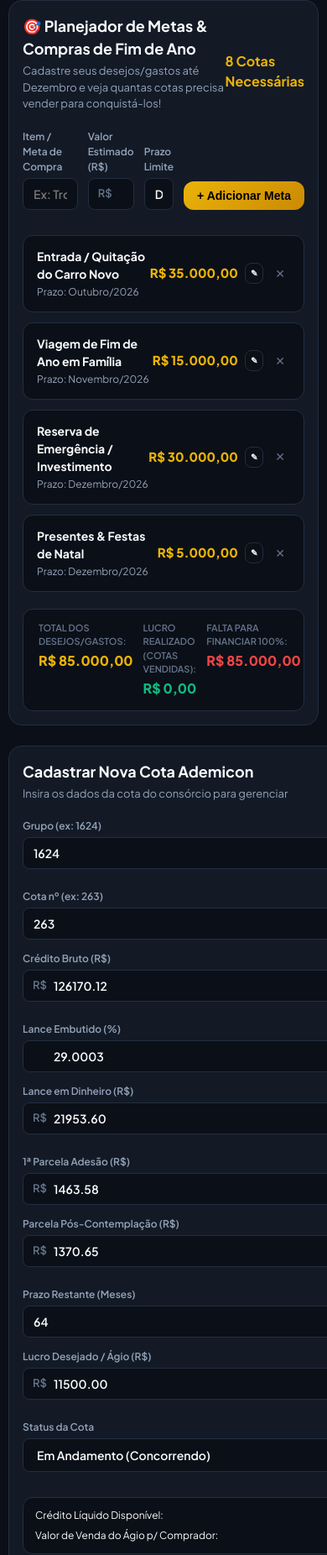
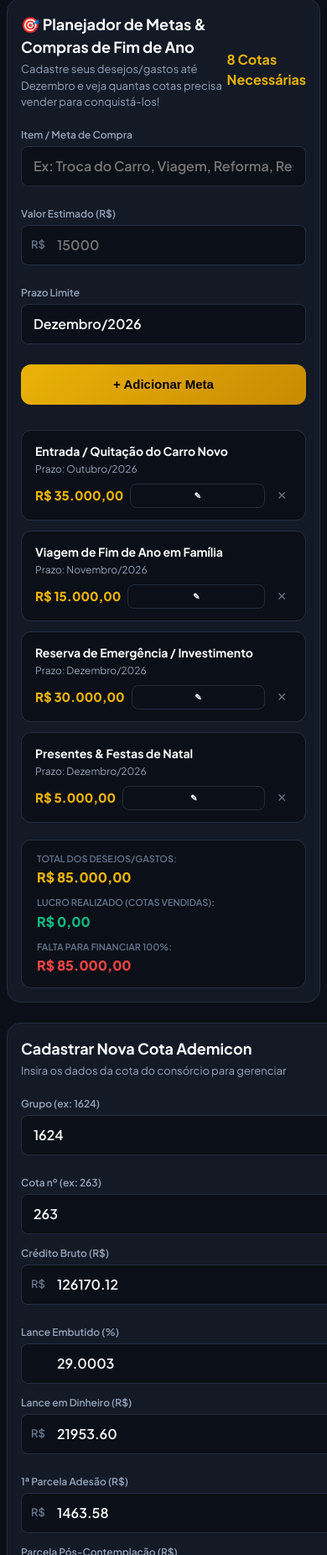
Before and after one commit to brenogonzagacarvalho/gestor-consorcio, a website: page index.html in a window 390 px wide. Shown: the part 1021-2873 px from the top of the page at 84% size. Drawn offline with Linux system fonts and the light colour scheme; no server answers.

Commit message:
fix: corrige erros no console da vercal e melhorar digitacao mobile"

```diff
--- a/index.html
+++ b/index.html
@@ -109,7 +109,7 @@
                     <label for="meta-valor">Valor Estimado (R$)</label>
                     <div class="input-prefix">
                         <span>R$</span>
-                        <input type="number" id="meta-valor" placeholder="15000" step="500" required>
+                        <input type="number" id="meta-valor" placeholder="15000" step="500" inputmode="decimal" required>
                     </div>
                 </div>
                 <div class="form-group flex-1">
@@ -117,10 +117,10 @@
                     <input type="text" id="meta-prazo" value="Dezembro/2026" required>
                 </div>
                 <div class="form-group flex-btn" style="gap: 6px;">
-                    <button type="submit" id="btn-salvar-meta" class="btn-primary" style="padding: 9px 16px;">
+                    <button type="submit" id="btn-salvar-meta" class="btn-primary" style="padding: 12px 16px;">
                         <span>+ Adicionar Meta</span>
                     </button>
-                    <button type="button" id="btn-cancelar-meta" class="btn-secondary" style="display: none; padding: 9px 12px;">
+                    <button type="button" id="btn-cancelar-meta" class="btn-secondary" style="display: none; padding: 12px 12px;">
                         <span>Cancelar</span>
                     </button>
                 </div>
@@ -163,11 +163,11 @@
                     <div class="form-row">
                         <div class="form-group">
                             <label for="grupo">Grupo (ex: 1624)</label>
-                            <input type="text" id="grupo" value="1624" placeholder="Ex: 1624" required>
+                            <input type="text" id="grupo" value="1624" placeholder="Ex: 1624" inputmode="numeric" required>
                         </div>
                         <div class="form-group">
                             <label for="cota-num">Cota nº (ex: 263)</label>
-                            <input type="text" id="cota-num" value="263" placeholder="Ex: 263" required>
+                            <input type="text" id="cota-num" value="263" placeholder="Ex: 263" inputmode="numeric" required>
                         </div>
                     </div>
 
@@ -176,13 +176,13 @@
                             <label for="credito-bruto">Crédito Bruto (R$)</label>
                             <div class="input-prefix">
                                 <span>R$</span>
-                                <input type="number" id="credito-bruto" value="126170.12" step="0.01" required>
+                                <input type="number" id="credito-bruto" value="126170.12" step="0.01" inputmode="decimal" required>
                             </div>
                         </div>
                         <div class="form-group">
                             <label for="lance-embutido-pct">Lance Embutido (%)</label>
                             <div class="input-prefix">
-                                <input type="number" id="lance-embutido-pct" value="29.0003" step="0.0001" required>
+                                <input type="number" id="lance-embutido-pct" value="29.0003" step="0.0001" inputmode="decimal" required>
                                 <span>%</span>
                             </div>
                         </div>
@@ -193,14 +193,14 @@
                             <label for="lance-dinheiro">Lance em Dinheiro (R$)</label>
                             <div class="input-prefix">
                                 <span>R$</span>
-                                <input type="number" id="lance-dinheiro" value="21953.60" step="0.01" required>
+                                <input type="number" id="lance-dinheiro" value="21953.60" step="0.01" inputmode="decimal" required>
                             </div>
                         </div>
                         <div class="form-group">
                             <label for="parcela-adesao">1ª Parcela Adesão (R$)</label>
                             <div class="input-prefix">
                                 <span>R$</span>
-                                <input type="number" id="parcela-adesao" value="1463.58" step="0.01" required>
+                                <input type="number" id="parcela-adesao" value="1463.58" step="0.01" inputmode="decimal" required>
                             </div>
                         </div>
                     </div>
@@ -210,12 +210,12 @@
                             <label for="parcela-atual">Parcela Pós-Contemplação (R$)</label>
                             <div class="input-prefix">
                                 <span>R$</span>
-                                <input type="number" id="parcela-atual" value="1370.65" step="0.01" required>
+                                <input type="number" id="parcela-atual" value="1370.65" step="0.01" inputmode="decimal" required>
                             </div>
                         </div>
                         <div class="form-group">
                             <label for="prazo-restante">Prazo Restante (Meses)</label>
-                            <input type="number" id="prazo-restante" value="64" min="1" max="240" required>
+                            <input type="number" id="prazo-restante" value="64" min="1" max="240" inputmode="numeric" required>
                         </div>
                     </div>
 
@@ -224,7 +224,7 @@
                             <label for="lucro-desejado">Lucro Desejado / Ágio (R$)</label>
                             <div class="input-prefix">
                                 <span>R$</span>
-                                <input type="number" id="lucro-desejado" value="11500.00" step="100" required>
+                                <input type="number" id="lucro-desejado" value="11500.00" step="100" inputmode="decimal" required>
                             </div>
                         </div>
                         <div class="form-group">
@@ -316,8 +316,6 @@
     <script src="https://www.gstatic.com/firebasejs/9.23.0/firebase-app-compat.js"></script>
     <script src="https://www.gstatic.com/firebasejs/9.23.0/firebase-firestore-compat.js"></script>
 
-    <!-- Gitignored Private Environment Config -->
-    <script src="src/js/config/env.js"></script>
     <script src="src/js/app.js"></script>
 </body>
 </html>
--- a/src/css/main.css
+++ b/src/css/main.css
@@ -700,7 +700,46 @@ input:focus, .form-select:focus {
 
 @media (max-width: 768px) {
     body {
-        padding: 12px 10px;
+        padding: 10px 8px;
+    }
+
+    /* Prevent iOS auto-zoom & make touch inputs comfortable */
+    input[type="text"],
+    input[type="number"],
+    .form-select {
+        font-size: 16px !important; /* Prevents iOS Safari auto-zoom */
+        height: 48px;
+        padding: 10px 14px;
+    }
+
+    .input-prefix input[type="number"] {
+        padding-left: 42px !important;
+    }
+
+    .meta-form-row {
+        flex-direction: column;
+        align-items: stretch;
+        gap: 10px;
+    }
+
+    .flex-2, .flex-1, .flex-btn {
+        width: 100%;
+        flex: none;
+    }
+
+    .flex-btn button {
+        width: 100%;
+        height: 48px;
+        font-size: 15px;
+    }
+
+    .metas-summary-footer {
+        grid-template-columns: 1fr;
+        gap: 10px;
+    }
+
+    .metas-grid {
+        grid-template-columns: 1fr;
     }
 
     .navbar {
@@ -814,6 +853,18 @@ input:focus, .form-select:focus {
 
     .btn-tbl-action {
         width: 100%;
-        padding: 6px;
+        padding: 8px;
+        font-size: 12px;
+    }
+
+    .meta-item-card {
+        flex-direction: column;
+        align-items: flex-start;
+        gap: 8px;
+    }
+
+    .meta-item-card > div:last-child {
+        width: 100%;
+        justify-content: space-between;
     }
 }
--- a/src/js/app.js
+++ b/src/js/app.js
@@ -11,7 +11,14 @@
     const STORAGE_KEY = 'agio_invest_cotas_v3';
     const METAS_STORAGE_KEY = 'agio_invest_metas_v1';
 
-    const firebaseConfig = window.FIREBASE_CONFIG || {};
+    const firebaseConfig = window.FIREBASE_CONFIG || {
+        apiKey: "AIzaSyBfLZJT5gJGfowcHby98f9PlfbQGoLx7Ic",
+        authDomain: "gestor-consorcio.firebaseapp.com",
+        projectId: "gestor-consorcio",
+        storageBucket: "gestor-consorcio.firebasestorage.app",
+        messagingSenderId: "104584721327",
+        appId: "1:104584721327:web:db1e105d8a3c657b97f55a"
+    };
 
     const PRINT_DEFAULTS = [
         {
```
Also changed, not shown: src/js/services/FirebaseService.js (+11 -4 lines).
